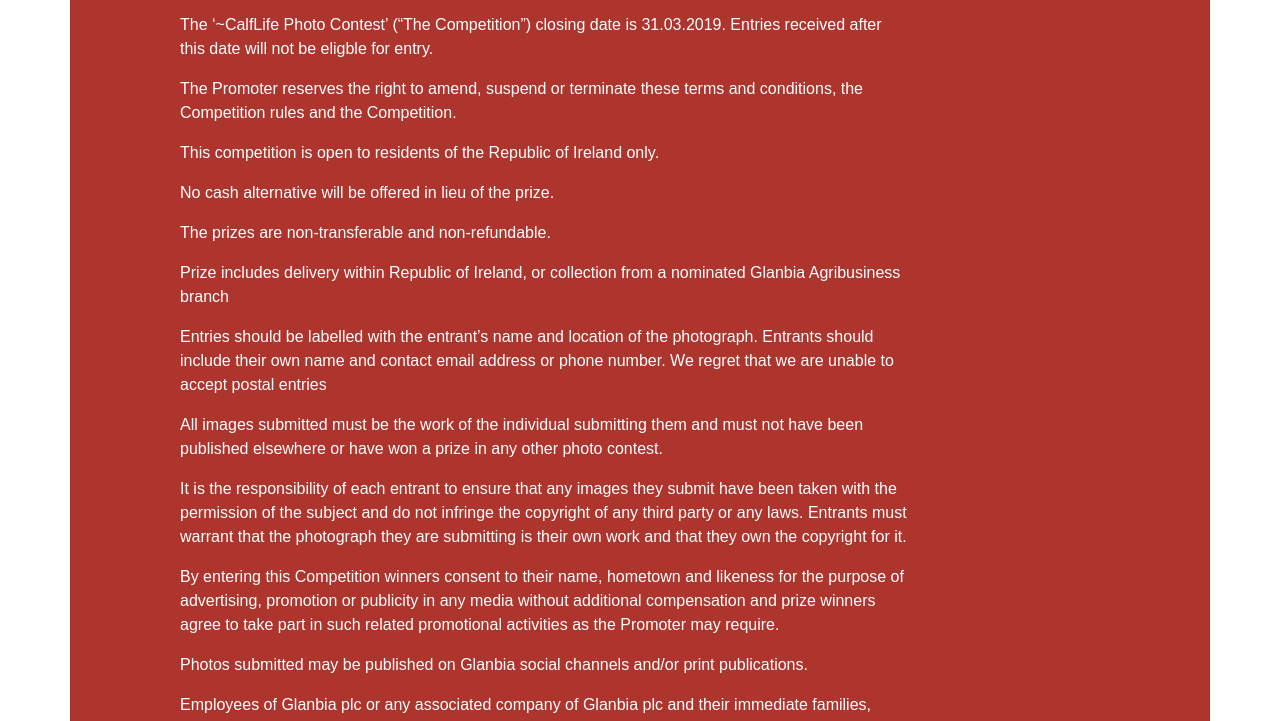
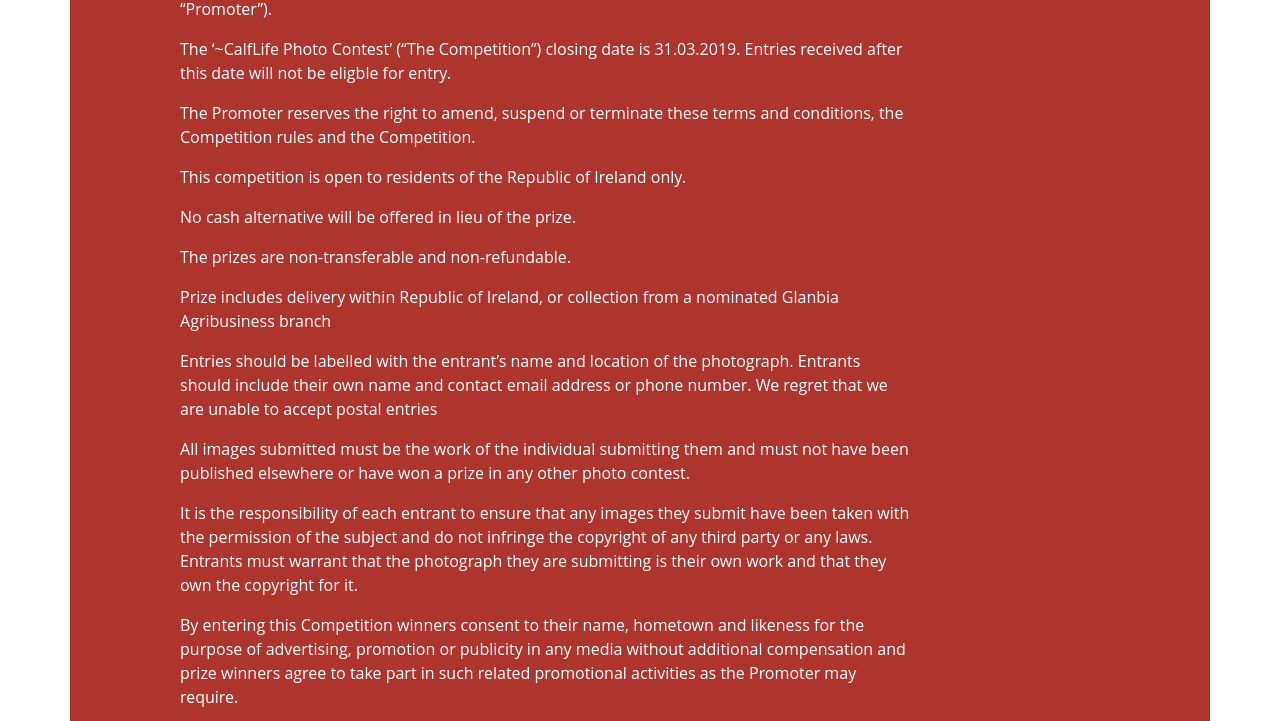
Before and after one commit to davym144/glanbia, a plain HTML site: page terms-conditions.html in a window 1280 px wide. Shown: the part 303-1024 px from the top of the page. Drawn offline with Linux system fonts and the light colour scheme.

Commit message:
Image & Font Adjustments

```diff
--- a/style.css
+++ b/style.css
@@ -4,7 +4,7 @@
     background-color:#AE342E;
     color:white;
     font-size: 16px;
-    font-family: 'Exo', sans-serif;
+    font-family: 'Open Sans', sans-serif;
 }
 h1,h2,h3,h4,h5,h6 {
     color: #F17F28;
```
Also changed, not shown: index.html (+1 -1 lines).
